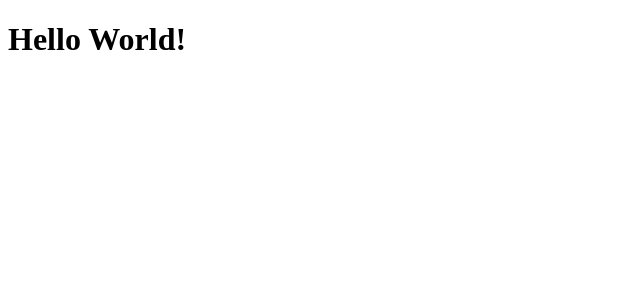
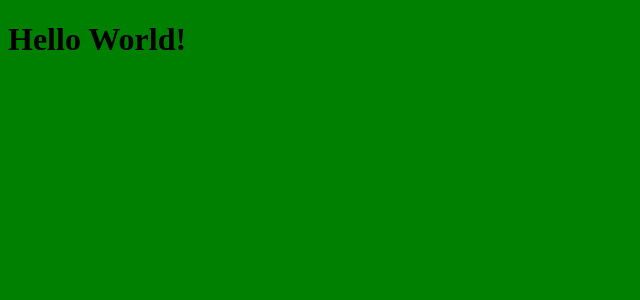
Before and after one commit to salonikumawat28/nextjs-resources, a Next.js app in the folder frontend/: page / in a window 1280 px wide. Shown: the top 300 px of the page, without its empty margins (0-640 px from the left). Built offline with nearby package versions, Linux system fonts and the light colour scheme.

Commit message:
Adding _app jsx to add global settings

```diff
--- a/frontend/package.json
+++ b/frontend/package.json
@@ -12,6 +12,7 @@
     },
     "devDependencies": {
         "@types/react": "^17.0.18",
-        "typescript": "4.3.5"
+        "typescript": "4.3.5",
+        "sass": "^1.38.0"
     }
   }
--- /dev/null
+++ b/frontend/src/pages/_app.tsx
@@ -0,0 +1,9 @@
+import type { AppProps } from "next/app";
+
+import "../styles/index.scss";
+
+const MyApp = ({Component, pageProps}: AppProps) => {
+    return <Component {...pageProps} />
+}
+
+export default MyApp;
--- /dev/null
+++ b/frontend/src/styles/index.scss
@@ -0,0 +1,3 @@
+body {
+    background-color: green;
+}
```
Also changed, not shown: 2 other files (tests, documents, lock files or other folders).
